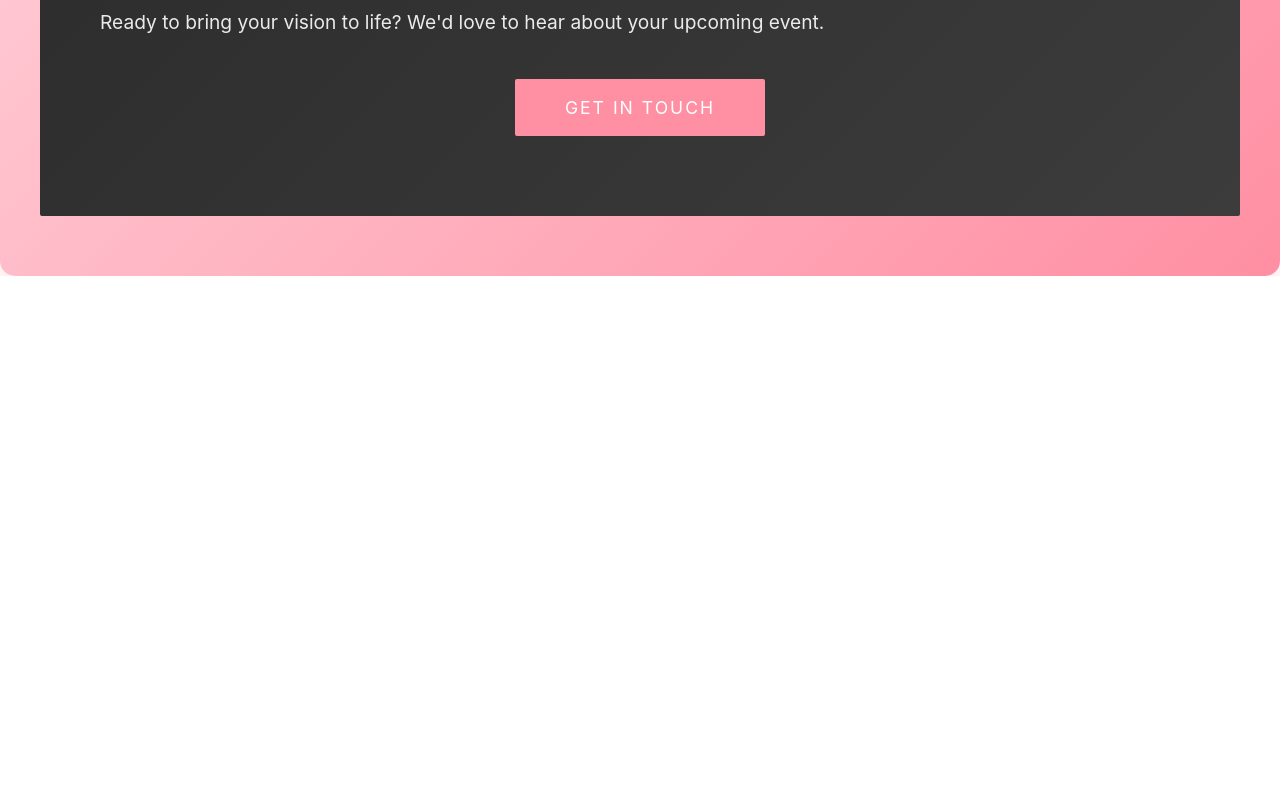
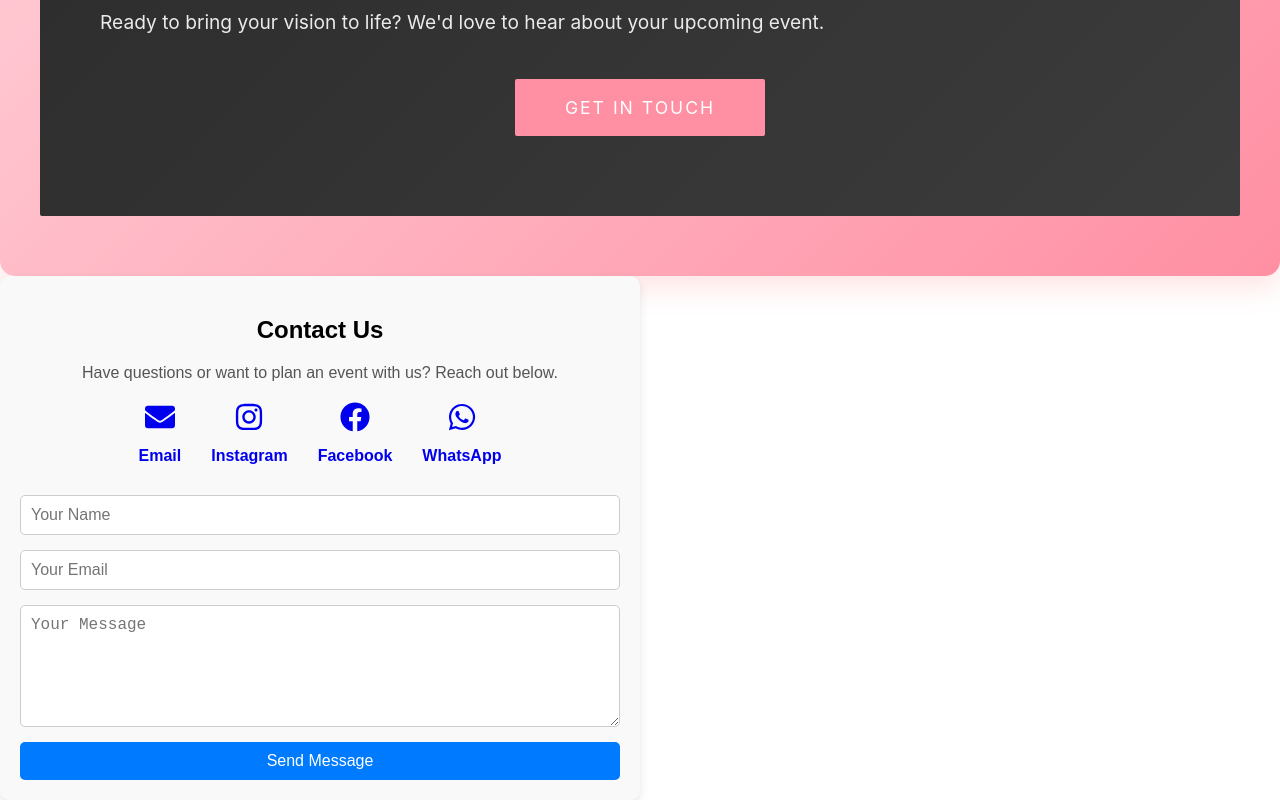
Before and after one commit to CODER-41/Events-Planner, a React (Create React App) app in the folder group/: page / in a window 1280 px wide. Shown: the part 1622-2422 px from the top of the page. Before the commit the page ends 1898 px from the top, so only its background shows below. Built offline with nearby package versions, Linux system fonts and the light colour scheme.

Commit message:
Updated dependencies and App.js

```diff
--- a/group/package.json
+++ b/group/package.json
@@ -9,6 +9,7 @@
     "@testing-library/user-event": "^13.5.0",
     "react": "^19.2.0",
     "react-dom": "^19.2.0",
+    "react-icons": "^5.5.0",
     "react-scripts": "5.0.1",
     "web-vitals": "^2.1.4"
   },
--- a/group/src/App.js
+++ b/group/src/App.js
@@ -1,10 +1,12 @@
 import React from 'react';
 import About from './components/About';
+import Contact from './components/Contact';
 
 function App() {
   return (
     <div className="App">
       <About />
+      <Contact />
     </div>
   );
 }
```
Also changed, not shown: 1 other file (tests, documents, lock files or other folders).
